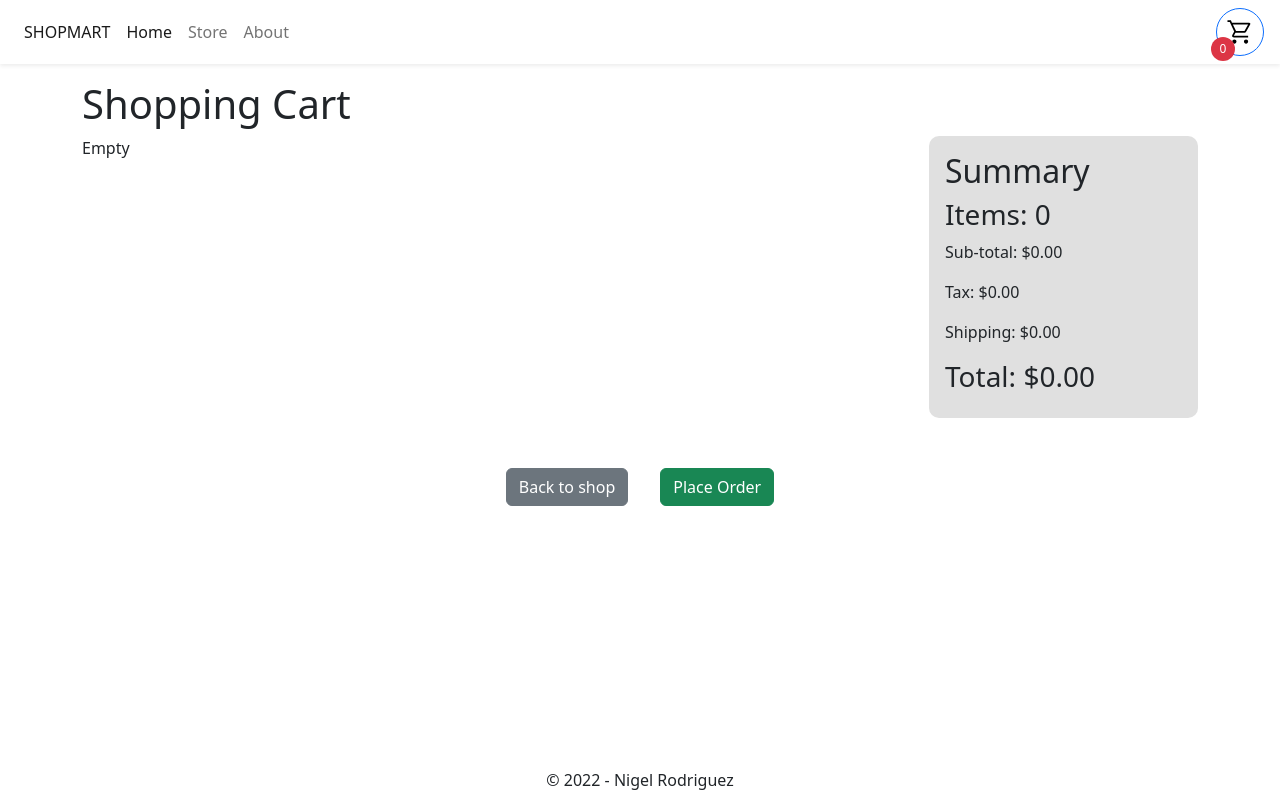
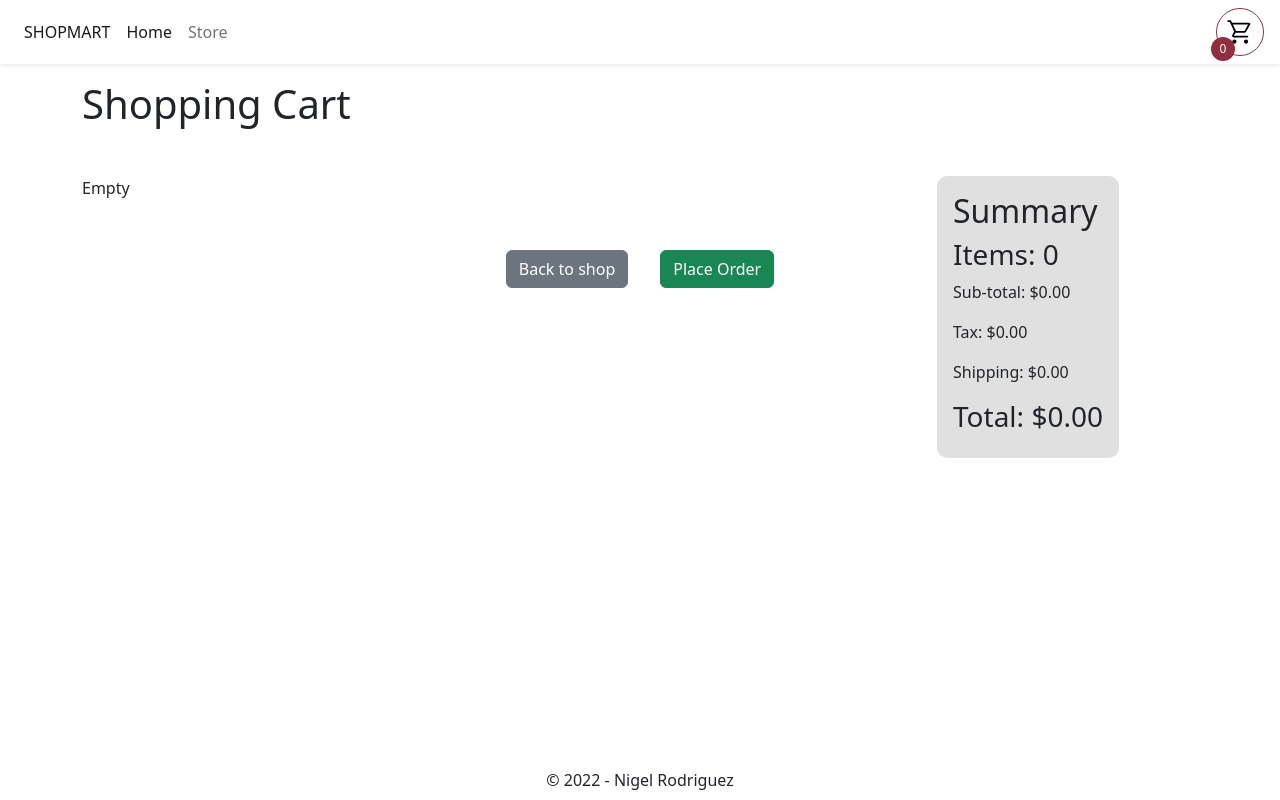
Before and after one commit to nrod42/shopping-cart, a React (Create React App) app: page /shopping-cart/checkout in a window 1280 px wide. Built offline with nearby package versions, Linux system fonts and the light colour scheme.

Commit message:
Added product page for each product. updated color of cart button. added a few items under the carousel in the home page

```diff
--- a/src/App.js
+++ b/src/App.js
@@ -3,7 +3,6 @@ import Navbar from "./components/Navbar";
 import Footer from "./components/Footer";
 import Home from "./pages/Home";
 import Store from "./pages/Store";
-import About from "./pages/About";
 import Checkout from "./pages/Checkout";
 import { Routes, Route } from "react-router-dom";
 import "./index.css";
@@ -23,7 +22,6 @@ const App = () => {
         <Routes>
           <Route path="/shopping-cart" element={<Home />} />
           <Route path="/shopping-cart/store" element={<Store />} />
-          <Route path="/shopping-cart/about" element={<About />} />
           <Route
             path={`/shopping-cart/products/id:${productId}`}
             element={<Product />}
--- a/src/components/CartItem.js
+++ b/src/components/CartItem.js
@@ -3,7 +3,7 @@ import { CartContext } from "../App";
 import products from "../data/products";
 import formatCurrency from "../functions/formatCurrency";
 import Button from "react-bootstrap/Button";
-import trashIcon from '../imgs/trash.svg';
+import trashIcon from "../imgs/trash.svg";
 
 const CartItem = (props) => {
   const { cart, setCart } = useContext(CartContext);
@@ -15,27 +15,26 @@ const CartItem = (props) => {
   );
 
   const handleDelete = () => {
-    const index = cart.findIndex((item) => item.id === id)
+    const index = cart.findIndex((item) => item.id === id);
     if (index !== -1) {
       const updatedElements = [...cart];
-      updatedElements.splice(index, 1)
-      setCart(updatedElements)
+      updatedElements.splice(index, 1);
+      setCart(updatedElements);
     }
-  }
+  };
 
   const containerStyle = {
     display: "grid",
     gridTemplateColumns: "1fr 3fr 1fr",
     gap: "1rem",
-    alignItems: "start",
+    alignItems: "center",
     justifyContent: "start",
   };
 
   const imgStyle = {
     height: "100%",
-    maxWidth: '100%',
-    objectFit: 'contain',
-    // borderRadius: "5px",
+    maxWidth: "100%",
+    objectFit: "contain",
   };
 
   const delBtnStyle = {
@@ -49,7 +48,16 @@ const CartItem = (props) => {
 
   return (
     <div style={containerStyle}>
-      <div style={{ height: "100px", width: "100px", borderRadius: "5px", display: 'flex', alignItems: 'center', justifyContent: 'center' }}>
+      <div
+        style={{
+          height: "100px",
+          width: "100px",
+          borderRadius: "5px",
+          display: "flex",
+          alignItems: "center",
+          justifyContent: "center",
+        }}
+      >
         <img style={imgStyle} src={imgUrl} alt={title} />
       </div>
       <div>
--- a/src/components/CategoryNav.js
+++ b/src/components/CategoryNav.js
@@ -11,11 +11,11 @@ const CategoryNav = ({
     <Nav
       variant="pills"
       defaultActiveKey="all"
+      className="mb-5"
       style={{
         display: "flex",
         justifyContent: "center",
         alignItems: "center",
-        marginBottom: "1.3rem",
       }}
     >
       <Nav.Item>
--- a/src/components/ImgCarousel.js
+++ b/src/components/ImgCarousel.js
@@ -1,6 +1,6 @@
 import React, { useState } from "react";
 import Carousel from "react-bootstrap/Carousel";
-// import products from "../data/products.json";
+import { Link } from "react-router-dom";
 
 const ImgCarousel = ({ array }) => {
   const [index, setIndex] = useState(0);
@@ -21,15 +21,23 @@ const ImgCarousel = ({ array }) => {
           style={{ height: "500px", width: "100%" }}
           key={index}
         >
+          <h3
+            style={{
+              color: "white",
+              textAlign: "center",
+              paddingBottom: "20px",
+            }}
+          >
+            {item.title}
+          </h3>
+          <Link to={`/shopping-cart/products/id:${item.id}`}>
             <img
               className="d-block w-100"
               src={item.imgUrl}
               alt={item.title}
               style={{ height: "100%", width: "auto", objectFit: "contain" }}
             />
-          <Carousel.Caption>
-            <h3>{item.title}</h3>
-          </Carousel.Caption>
+          </Link>
         </Carousel.Item>
       ))}
     </Carousel>
--- a/src/components/ItemCard.js
+++ b/src/components/ItemCard.js
@@ -52,7 +52,7 @@ const ItemCard = ({ id, title, price, imgUrl }) => {
   };
 
   return (
-    <Card>
+    <Card style={{ border: "none" }}>
       <Card.Link as={Link} to={`/shopping-cart/products/id:${id}`}>
         <Card.Img
           variant="top"
--- a/src/components/Navbar.js
+++ b/src/components/Navbar.js
@@ -8,7 +8,7 @@ import NavbarBs from "react-bootstrap/Navbar";
 import Nav from "react-bootstrap/Nav";
 import Offcanvas from "react-bootstrap/Offcanvas";
 import Button from "react-bootstrap/Button";
-import cartIcon from "../imgs/shopping-cart.svg"
+import cartIcon from "../imgs/shopping-cart.svg";
 
 const Navbar = () => {
   const { cart } = useContext(CartContext);
@@ -34,9 +34,6 @@ const Navbar = () => {
         <Nav.Link to="/shopping-cart/store" as={NavLink}>
           Store
         </Nav.Link>
-        <Nav.Link to="/shopping-cart/about" as={NavLink}>
-          About
-        </Nav.Link>
       </Nav>
       <Button
         style={{
@@ -44,10 +41,12 @@ const Navbar = () => {
           width: "3rem",
           position: "relative",
           textAlign: "center",
+          borderColor: "#912F40",
         }}
         variant="outline-primary"
         className="rounded-circle d-flex align-items-center justify-content-center"
         onClick={handleShow}
+        id="cartBtn"
       >
         <img
           src={cartIcon}
@@ -55,9 +54,10 @@ const Navbar = () => {
           style={{ height: "1.8rem" }}
         />
         <div
-          className="rounded-circle bg-danger d-flex justify-content-center align-items-center"
+          className="rounded-circle d-flex justify-content-center align-items-center"
           style={{
             color: "white",
+            backgroundColor: "#912F40",
             fontSize: "0.75rem",
             width: "1.5rem",
             height: "1.5rem",
--- a/src/index.css
+++ b/src/index.css
@@ -10,3 +10,7 @@ html, body, #root, .App {
     background-color: #912F40 !important;
     color: white !important;
 }
+
+#cartBtn:hover {
+    background-color: #912F40 !important;
+}
--- a/src/pages/About.js
+++ /dev/null
@@ -1,13 +0,0 @@
-import Container from "react-bootstrap/Container";
-
-const About = () => {
-  return (
-    <Container className="mb-5">
-      <div className="aboutPage">
-        <h1>About</h1>
-      </div>
-    </Container>
-  );
-};
-
-export default About;
--- a/src/pages/Checkout.js
+++ b/src/pages/Checkout.js
@@ -1,11 +1,14 @@
 import React, { useContext } from "react";
 import { Link } from "react-router-dom";
-import { Button } from "react-bootstrap";
+
 import { CartContext } from "../App";
 import CartItem from "../components/CartItem";
 import formatCurrency from "../functions/formatCurrency";
 import products from "../data/products";
 import Container from "react-bootstrap/Container";
+import Button from "react-bootstrap/Button";
+import Row from "react-bootstrap/Row";
+import Col from "react-bootstrap/Col";
 
 const Checkout = () => {
   const { cart } = useContext(CartContext);
@@ -23,29 +26,22 @@ const Checkout = () => {
 
   return (
     <Container className="mb-5">
-      <div className="checkoutPage">
       <h1>Shopping Cart</h1>
-        <div
+      <Row xs={1} md={2} className="mt-5 checkoutPage">
+        <Col md={9}>
+          {cart.length === 0
+            ? "Empty"
+            : cart.map((item) => <CartItem item={item} />)}
+        </Col>
+        <Col
+          md={3}
           style={{
-            display: "grid",
-            gridTemplateColumns: "3fr 1fr",
-            gap: "40px",
             position: "relative",
           }}
         >
           <div
             style={{
-              display: "flex",
-              flexDirection: "column",
-              gap: "20px",
-            }}
-          >
-            {cart.length === 0
-              ? "Empty"
-              : cart.map((item) => <CartItem item={item} />)}
-          </div>
-          <div
-            style={{
+              position: "fixed",
               backgroundColor: "#e0e0e0",
               borderRadius: "10px",
               padding: "1rem",
@@ -63,7 +59,8 @@ const Checkout = () => {
             <p>Shipping: {formatCurrency(shipping)}</p>
             <h3>Total: {formatCurrency(total)}</h3>
           </div>
-        </div>
+        </Col>
+      </Row>
       <div
         style={{
           display: "flex",
@@ -80,7 +77,6 @@ const Checkout = () => {
           <Button variant="success">Place Order</Button>
         </div>
       </div>
-      </div>
     </Container>
   );
 };
--- a/src/pages/Home.js
+++ b/src/pages/Home.js
@@ -1,15 +1,31 @@
 import ImgCarousel from "../components/ImgCarousel";
 import products from "../data/products";
 import Container from "react-bootstrap/Container";
+import Row from "react-bootstrap/Row";
+import Col from "react-bootstrap/Col";
 
 const Home = () => {
   return (
-    <div className="homePage" style={{ minHeight: "100vh" }}>
+    <div className="homePage">
       <Container className="mb-5">
         <h1>Home</h1>
         <p>Welcome to the only shop that matters</p>
       </Container>
       <ImgCarousel array={products} />
+
+      <Container className="mt-5">
+        <Row md={3}>
+          <Col className="text-center">
+            <img src={products[0].imgUrl} style={{ height: "200px" }} />
+          </Col>
+          <Col className="text-center">
+            <img src={products[0].imgUrl} style={{ height: "200px" }} />
+          </Col>
+          <Col className="text-center">
+            <img src={products[0].imgUrl} style={{ height: "200px" }} />
+          </Col>
+        </Row>
+      </Container>
     </div>
   );
 };
```
Lines whose indentation alone changed are shown as unchanged.
